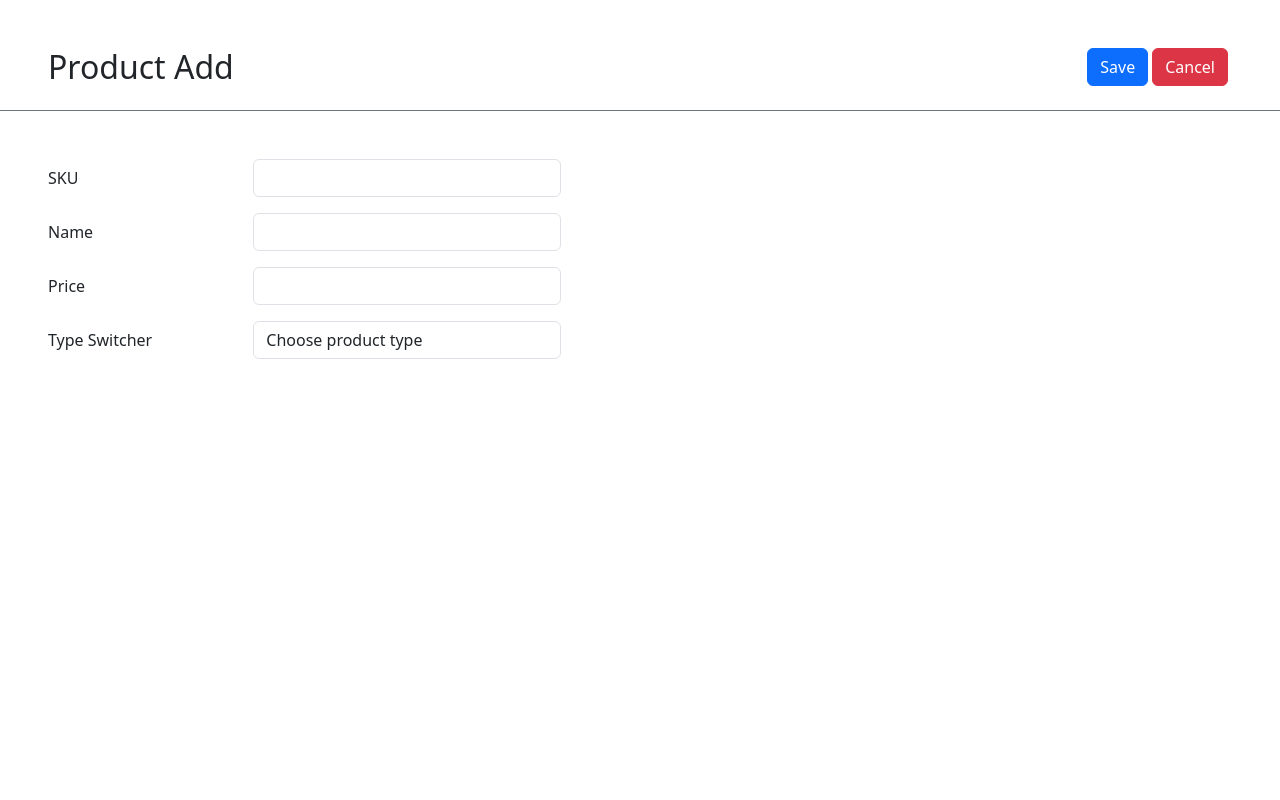
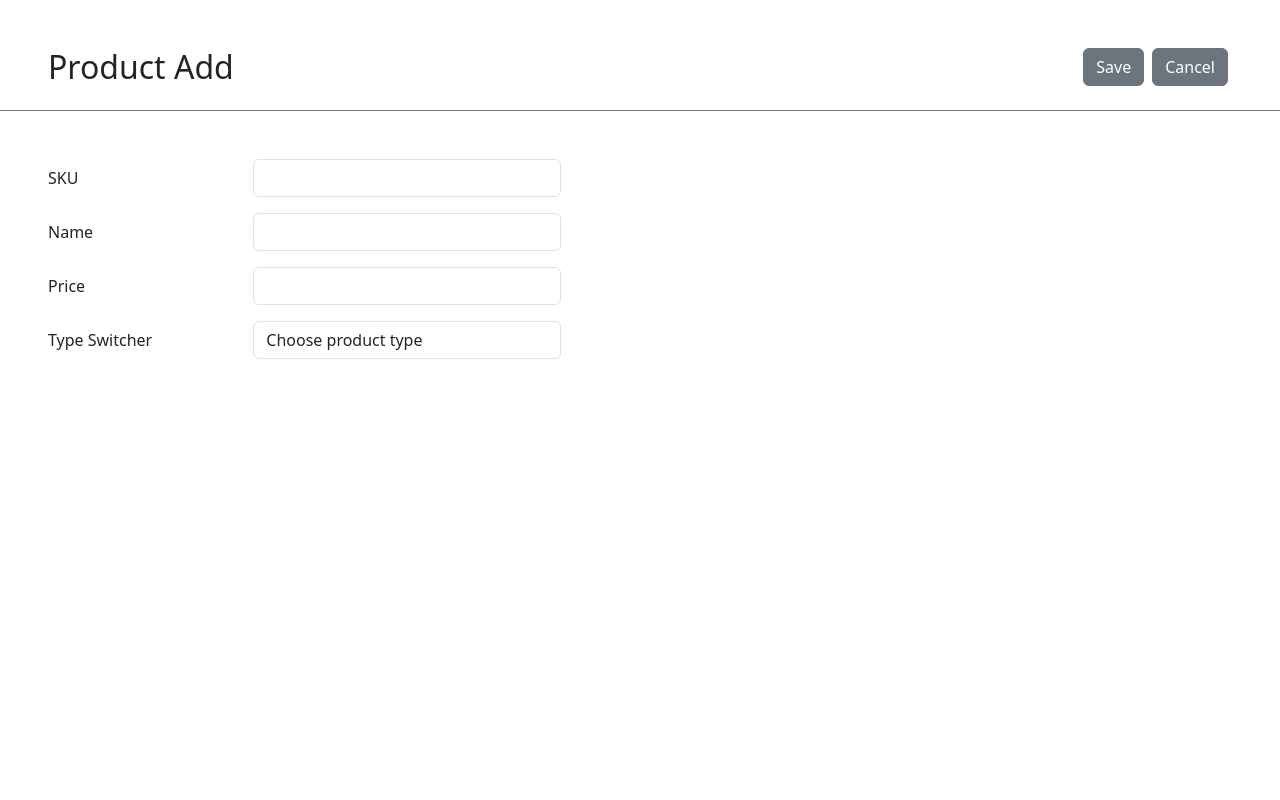
Before and after one commit to Smackigan/product-app-v2, a React (Create React App) app in the folder client/: page /add-product in a window 1280 px wide. Shown: the top 800 px of the page. Built offline with nearby package versions, Linux system fonts and the light colour scheme.

Commit message:
final ver

```diff
--- a/client/src/api.js
+++ b/client/src/api.js
@@ -3,9 +3,7 @@ import axios from 'axios';
 // Load products
 export async function loadProducts() {
 	try {
-		const response = await axios.get(
-			'http://scandi-react/index.php?endpoint=/api/get-product'
-		);
+		const response = await axios.get('http://scandi-react/api/get-product');
 
 		if (response.status === 200) {
 			return response.data;
@@ -21,7 +19,7 @@ export async function loadProducts() {
 export async function submitProductData(productData) {
 	try {
 		const response = await axios.post(
-			'http://scandi-react/index.php?endpoint=/api/add-product',
+			'http://scandi-react/api/add-product',
 			productData
 		);
 
@@ -35,10 +33,12 @@ export async function submitProductData(productData) {
 // Delete products
 export async function deleteProducts(selectedProductId) {
 	try {
-		const response = await axios.post(
-			'http://scandi-react/index.php?endpoint=/api/delete-products',
+		const response = await axios.delete(
+			'http://scandi-react/api/delete-products',
 			{
-				selectedIDs: selectedProductId,
+				data: {
+					selectedIDs: selectedProductId,
+				},
 			}
 		);
 
--- /dev/null
+++ b/client/src/components/Button.jsx
@@ -0,0 +1,12 @@
+function Button({ label, onClick }) {
+	return (
+		<button
+			type="button"
+			onClick={onClick}
+			className="btn btn-secondary mx-1">
+			{label}
+		</button>
+	);
+}
+
+export default Button;
--- a/client/src/components/Header.jsx
+++ b/client/src/components/Header.jsx
@@ -1,48 +1,20 @@
-import React from 'react';
-import { Link } from 'react-router-dom';
+import Button from './Button';
 
-function Header({ title, primary, secondary }) {
+function Header({ title, primaryButton, secondaryButton }) {
 	return (
 		<header>
 			<div className="d-flex justify-content-between my-5 px-4 border-bottom border-1 border-secondary">
 				<h2 className="px-4 mb-4">{title}</h2>
-				<div className="btns px-4 d-flex">
-					{primary && (
-						<div>
-							{primary.link && (
-								<Link
-									to={primary.link}
-									className="btn btn-primary">
-									{primary.label}
-								</Link>
-							)}
-							{primary.onClick && (
-								<button
-									onClick={primary.onClick}
-									className="btn btn-primary">
-									{primary.label}
-								</button>
-							)}
-						</div>
-					)}
-					{secondary && (
-						<div>
-							{secondary.link && (
-								<Link
-									to={secondary.link}
-									className="btn btn-danger mx-1">
-									{secondary.label}
-								</Link>
-							)}
-							{secondary.onClick && (
-								<button
-									onClick={secondary.onClick}
-									className="btn btn-danger mx-1">
-									{secondary.label}
-								</button>
-							)}
-						</div>
-					)}
+				<div className="btns px-4 ">
+					<Button
+						label={primaryButton.label}
+						onClick={primaryButton.onClick}
+					/>
+
+					<Button
+						label={secondaryButton.label}
+						onClick={secondaryButton.onClick}
+					/>
 				</div>
 			</div>
 		</header>
--- a/client/src/components/Input.jsx
+++ b/client/src/components/Input.jsx
@@ -7,9 +7,7 @@ function Input({
 	value,
 	onChange,
 	errors,
-	submitted,
 	placeholder,
-	isSkuNotUnique,
 	serverErrors,
 }) {
 	const displayErrors = errors || serverErrors;
--- a/client/src/components/ProductCard.jsx
+++ b/client/src/components/ProductCard.jsx
@@ -1,8 +1,8 @@
 function ProductCard({ product, isSelected, onCheckboxChange }) {
 	return (
-		<div className="col-md-3 p-4 mb-4">
+		<div className="col-md-3 mb-4">
 			<div className="border border-2">
-				<div className="card-body p-4 pb-5">
+				<div className="card-body p-2 pb-5 pt-3">
 					<div className="form-check-inline">
 						<label className="form-check-inline">
 							<input
--- a/client/src/components/productTypeMeta.js
+++ b/client/src/components/productTypeMeta.js
@@ -8,7 +8,6 @@ export const productTypeMeta = {
 				name: 'size',
 				type: 'text',
 				placeholder: 'Size (MB)',
-				className: 'form-control w-25',
 			},
 		],
 		errorFields: ['weight', 'height', 'width', 'length'],
@@ -21,7 +20,6 @@ export const productTypeMeta = {
 				name: 'weight',
 				type: 'text',
 				placeholder: 'Weight (KG)',
-				className: 'form-control w-25',
 			},
 		],
 		errorFields: ['size', 'height', 'width', 'length'],
@@ -34,21 +32,18 @@ export const productTypeMeta = {
 				name: 'height',
 				type: 'text',
 				placeholder: 'Height (CM)',
-				className: 'form-control w-25',
 			},
 			{
 				id: 'width',
 				name: 'width',
 				type: 'text',
 				placeholder: 'Width (CM)',
-				className: 'form-control w-25',
 			},
 			{
 				id: 'length',
 				name: 'length',
 				type: 'text',
 				placeholder: 'Length (CM)',
-				className: 'form-control w-25',
 			},
 		],
 		errorFields: ['size', 'weight'],
--- a/client/src/index.css
+++ b/client/src/index.css
@@ -1,13 +1,15 @@
 body {
-  margin: 0;
-  font-family: -apple-system, BlinkMacSystemFont, 'Segoe UI', 'Roboto', 'Oxygen',
-    'Ubuntu', 'Cantarell', 'Fira Sans', 'Droid Sans', 'Helvetica Neue',
-    sans-serif;
-  -webkit-font-smoothing: antialiased;
-  -moz-osx-font-smoothing: grayscale;
+	margin: 0;
+	padding: 0;
+	box-sizing: border-box;
+	font-family: -apple-system, BlinkMacSystemFont, 'Segoe UI', 'Roboto',
+		'Oxygen', 'Ubuntu', 'Cantarell', 'Fira Sans', 'Droid Sans',
+		'Helvetica Neue', sans-serif;
+	-webkit-font-smoothing: antialiased;
+	-moz-osx-font-smoothing: grayscale;
 }
 
 code {
-  font-family: source-code-pro, Menlo, Monaco, Consolas, 'Courier New',
-    monospace;
+	font-family: source-code-pro, Menlo, Monaco, Consolas, 'Courier New',
+		monospace;
 }
--- a/client/src/pages/AddProduct.jsx
+++ b/client/src/pages/AddProduct.jsx
@@ -37,8 +37,12 @@ function AddProduct() {
 
 	const [errors, setErrors] = useState(initialErrors);
 	const [serverErrors, setServerErrors] = useState({});
+	const navigate = useNavigate();
 
-	const navigate = useNavigate();
+	// Navigation to home page
+	const navigateToHome = () => {
+		navigate('/');
+	};
 
 	// Get data from inputs
 	const handleInputChange = (e) => {
@@ -98,8 +102,11 @@ function AddProduct() {
 		<div className="app">
 			<Header
 				title="Product Add"
-				primary={{ label: 'Save', onClick: onHandleSubmit }}
-				secondary={{ label: 'Cancel', link: '/' }}
+				primaryButton={{ label: 'Save', onClick: onHandleSubmit }}
+				secondaryButton={{
+					label: 'Cancel',
+					onClick: navigateToHome,
+				}}
 			/>
 
 			<form className="ms-5" onSubmit={onHandleSubmit}>
--- a/client/src/pages/ProductList.jsx
+++ b/client/src/pages/ProductList.jsx
@@ -1,4 +1,5 @@
 import React, { useEffect, useState } from 'react';
+import { useNavigate } from 'react-router-dom';
 import ProductCard from '../components/ProductCard';
 import Header from '../components/Header';
 import { loadProducts, deleteProducts } from '../api';
@@ -6,6 +7,12 @@ import { loadProducts, deleteProducts } from '../api';
 function ProductList() {
 	const [products, setProducts] = useState([]);
 	const [selectedProductId, setSelectedProductId] = useState([]);
+	const navigate = useNavigate();
+
+	// Navigation to add-product page
+	const navigateToAddProduct = () => {
+		navigate('/add-product');
+	};
 
 	// Load products
 	useEffect(() => {
@@ -45,8 +52,8 @@ function ProductList() {
 		<>
 			<Header
 				title="Product List"
-				primary={{ label: 'ADD', link: '/add-product' }}
-				secondary={{
+				primaryButton={{ label: 'ADD', onClick: navigateToAddProduct }}
+				secondaryButton={{
 					label: 'MASS DELETE',
 					onClick: deleteSelectedProducts,
 				}}
```
